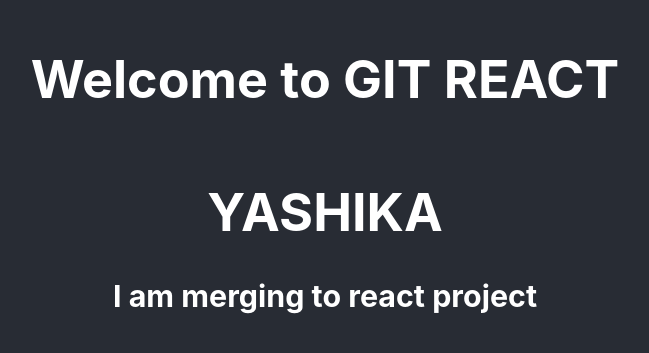
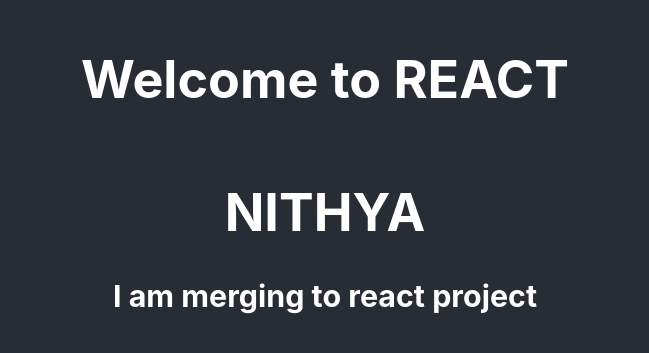
Before and after one commit to nithyavinod21/react-demo, a React (Create React App) app: page / in a window 1280 px wide. Shown: the part 221-574 px from the top of the page, without its empty margins (315-964 px from the left). Built offline with nearby package versions, Linux system fonts and the light colour scheme.

Commit message:
changed name

```diff
--- a/src/App.js
+++ b/src/App.js
@@ -7,8 +7,8 @@
     <div className="App">
       <header className="App-header">
 
-      <h1>Welcome to GIT REACT</h1>
-      <Login username="YASHIKA"/>
+      <h1>Welcome to REACT</h1>
+      <Login username="NITHYA"/>
       </header>
 
     </div>
```
